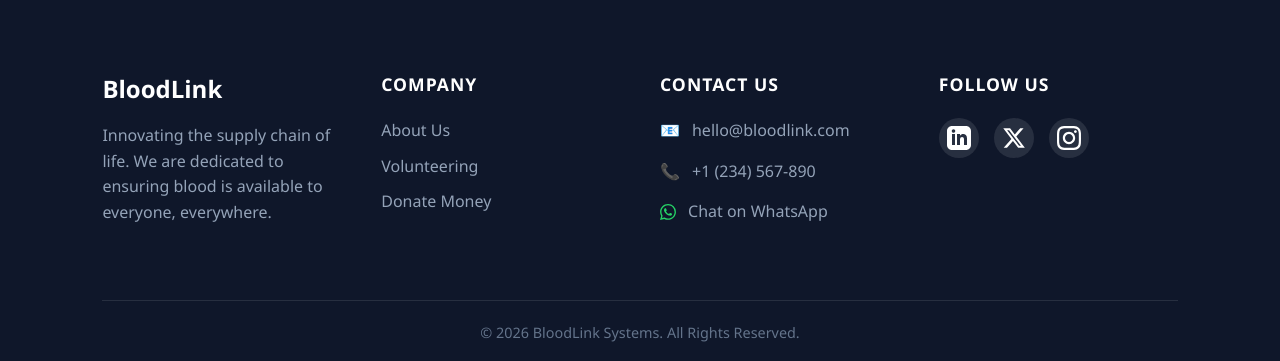
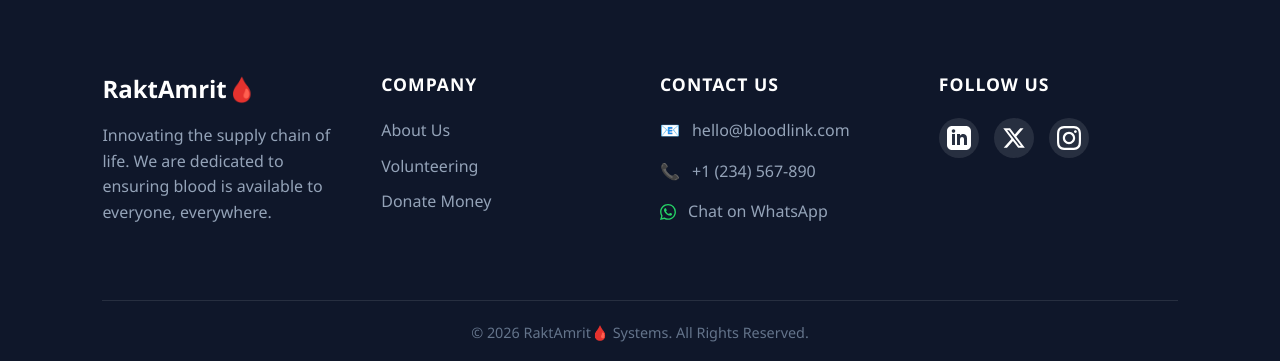
Before and after one commit to Parwatsinghpanwar/Blood_Bank_M_System, a React (Vite) app in the folder client/: page /services in a window 1280 px wide. Shown: the part 3449-3810 px from the top of the page. Built offline with nearby package versions, Linux system fonts and the light colour scheme.

Commit message:
feat: Update branding from BloodLink to RaktAmrit in footer section

```diff
--- a/client/src/pages/Services.jsx
+++ b/client/src/pages/Services.jsx
@@ -180,7 +180,7 @@ const Services = () => {
         <div className="footer-content">
           {/* Brand Col */}
           <div className="footer-col brand">
-            <h3>BloodLink</h3>
+            <h3>RaktAmrit🩸</h3>
             <p>
               Innovating the supply chain of life. We are dedicated to ensuring
               blood is available to everyone, everywhere.
@@ -263,7 +263,7 @@ const Services = () => {
         </div>
 
         <div className="footer-bottom">
-          <p>© 2026 BloodLink Systems. All Rights Reserved.</p>
+          <p>© 2026 RaktAmrit🩸 Systems. All Rights Reserved.</p>
         </div>
       </footer>
     </div>
```
